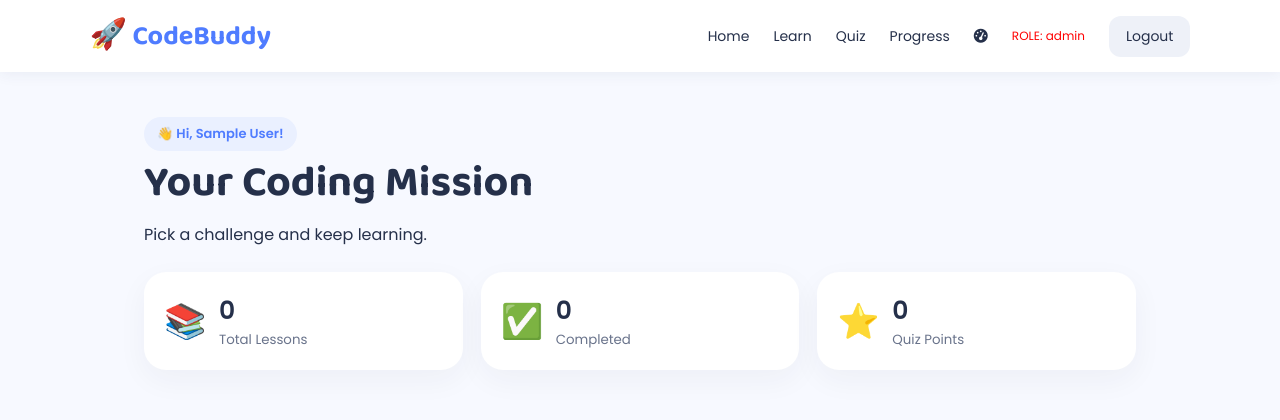
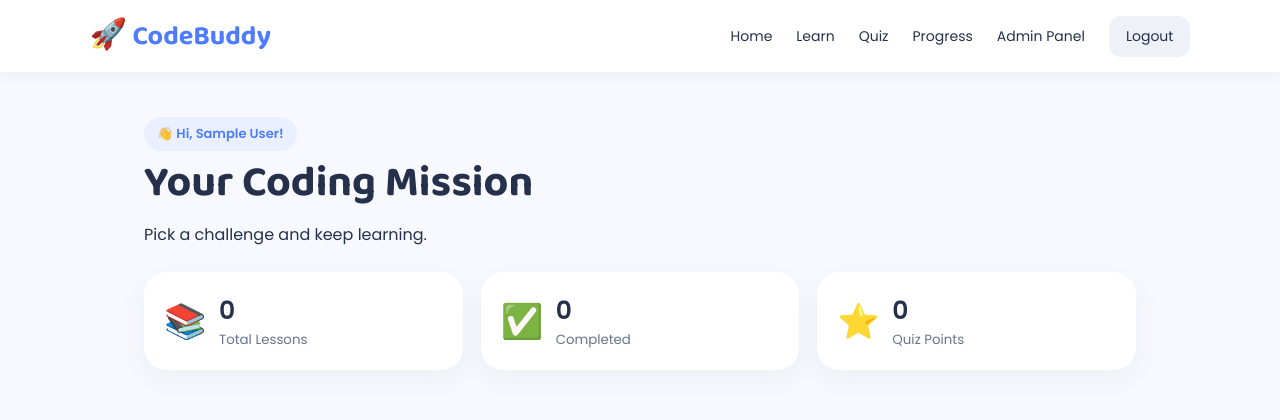
Before and after one commit to nehayadav-2007/coding-awareness-program, a Flask app: page /dashboard in a window 1280 px wide. Shown: the top 420 px of the page. Run offline with Flask 3, Linux system fonts and the light colour scheme; the visitor is signed in with stand-in values (Sample User, id 1); data that the repository does not hold is empty.

Commit message:
Debug admin dashboard navbar role

```diff
--- a/templates/base.html
+++ b/templates/base.html
@@ -19,14 +19,10 @@
       <a href="{{ url_for('quiz') }}">Quiz</a>
       <a href="{{ url_for('progress') }}">Progress</a>
 
-      {% if session.get('role') in ['admin', 'editor', 'support'] %}
-        <a href="{{ url_for('admin.dash') }}" title="Admin Dashboard" aria-label="Admin Dashboard">
-          <i class="fa-solid fa-gauge-high"></i>
-        </a>
-      {% endif %}
-      <span style="color:red; font-size:12px;">
-  ROLE: {{ session.get('role', 'none') }}
-</span>
+
+{% if session.get('role') in ['admin', 'editor', 'support'] %}
+  <a href="{{ url_for('admin.dash') }}">Admin Panel</a>
+{% endif %}
 
       <a class="logout" href="{{ url_for('logout') }}">Logout</a>
     {% else %}
```
